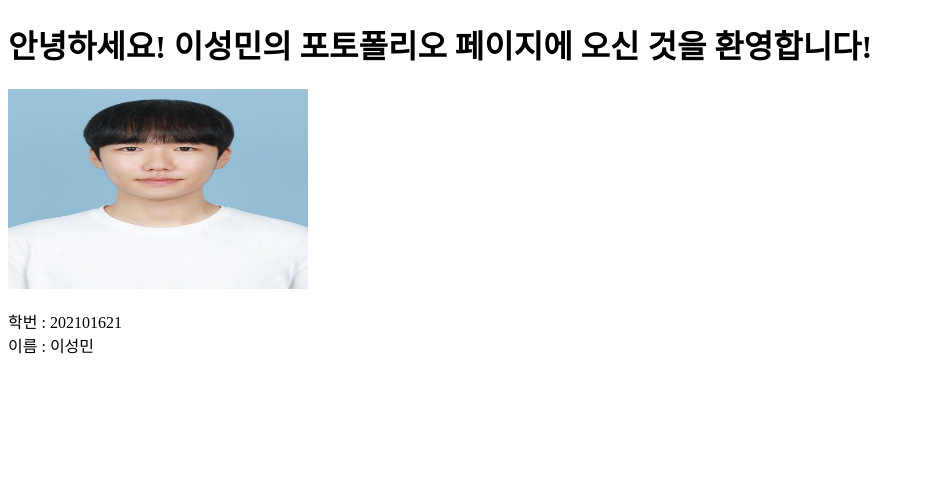
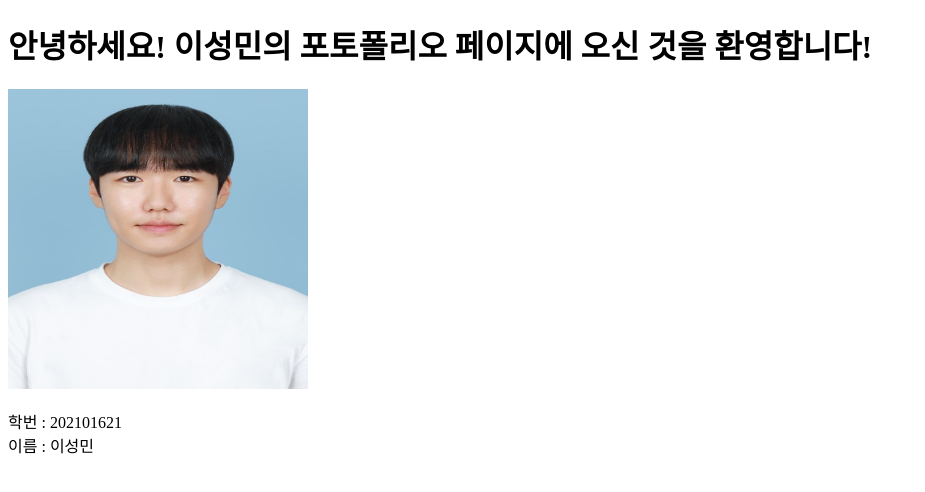
Before and after one commit to smiinii/smini.com, a plain HTML site: page index.html in a window 1280 px wide. Shown: the whole page, without its empty margins (0-925 px from the left). Drawn offline with Linux system fonts and the light colour scheme.

Commit message:
Update index.html

```diff
--- a/index.html
+++ b/index.html
@@ -5,7 +5,7 @@
   </head>
   <body>
     <h1>안녕하세요! 이성민의 포토폴리오 페이지에 오신 것을 환영합니다!</h1>
-    <img src="https://github.com/smiinii/smini.com/blob/main/me.jpg?raw=true" width="300" height="200">
+    <img src="https://github.com/smiinii/smini.com/blob/main/me.jpg?raw=true" width="300" height="300">
     <p>
       학번 : 202101621 <br />
       이름 : 이성민
```
